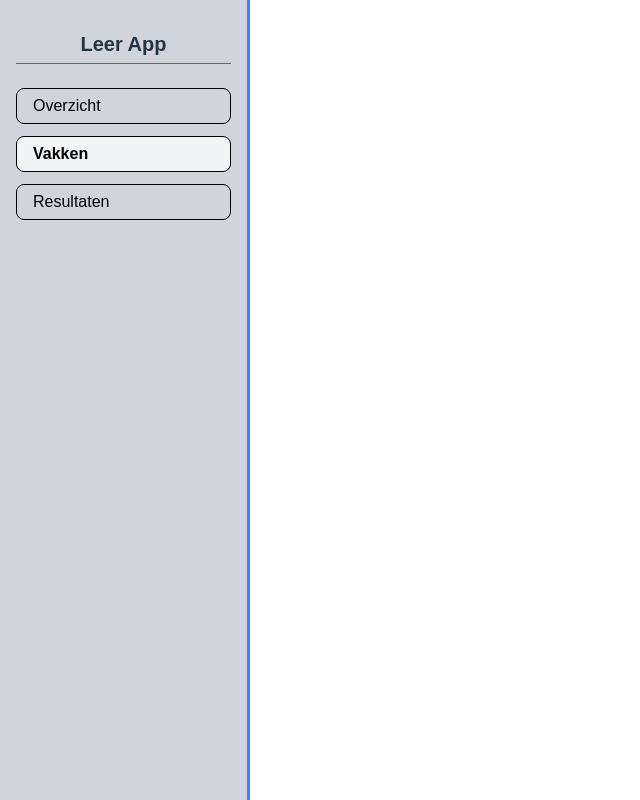
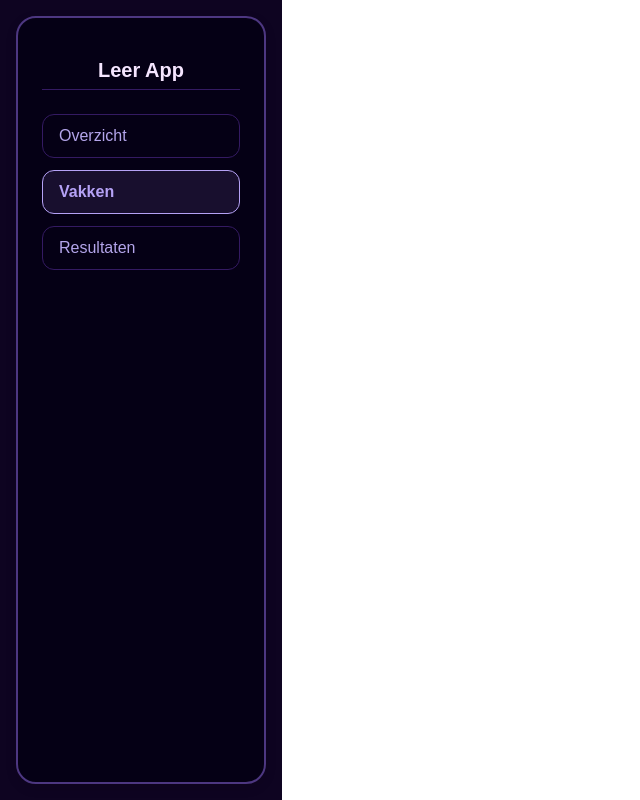
Before and after one commit to Braduptempo/learn-app, a React (Vite) app: page / in a window 1280 px wide. Shown: the whole page, without its empty margins (0-640 px from the left). Built offline with nearby package versions, Linux system fonts and the light colour scheme.

Commit message:
Changes to be committed: 	modified:   src/App.css 	modified:   src/assets/components/sidebar/sidebar.module.css 	modified:   src/assets/components/sidebar/sidebar.tsx

```diff
--- a/src/App.css
+++ b/src/App.css
@@ -1,3 +1,20 @@
+:root {
+  --bg-dark: oklch(0.1 0.06 294);
+  --bg: oklch(0.15 0.06 294);
+  --bg-light: oklch(0.2 0.06 294);
+  --text: oklch(0.96 0.1 294);
+  --text-muted: oklch(0.76 0.1 294);
+  --highlight: oklch(0.5 0.12 294);
+  --border: oklch(0.4 0.12 294);
+  --border-muted: oklch(0.3 0.12 294);
+  --primary: oklch(0.76 0.12 294);
+  --secondary: oklch(0.76 0.12 114);
+  --danger: oklch(0.7 0.12 30);
+  --warning: oklch(0.7 0.12 100);
+  --success: oklch(0.7 0.12 160);
+  --info: oklch(0.7 0.12 260);
+}
+
 .app-layout {
   display: flex;
   min-height: 100vh;
--- a/src/assets/components/sidebar/sidebar.module.css
+++ b/src/assets/components/sidebar/sidebar.module.css
@@ -1,15 +1,32 @@
+.sidebarWrapper {
+  /* De wrapper zorgt voor de ruimte rondom de sidebar */
+  padding: 1rem;
+  height: 100vh;
+  box-sizing: border-box;
+  background-color: var(--bg); /* Of de kleur van je achtergrond */
+}
+
 .sidebar {
   width: 250px;
-  height: 100vh;
-  background-color: #d1d5db; /* Lichtgrijs */
-  border-right: 3px solid #3b82f6; /* De blauwe lijn uit je screenshot */
+  height: 100%; /* Vult de resterende hoogte binnen de wrapper */
+  background-color: var(--bg-dark);
+
+  /* De ronde hoeken */
+  border-radius: 20px;
+
+  /* De randen en styling */
+  border: 2px solid var(--border);
   display: flex;
   flex-direction: column;
-  padding: 1rem;
+  padding: 1.5rem;
   box-sizing: border-box;
+
+  /* Optioneel: een subtiele schaduw voor diepte */
+  box-shadow: 0 4px 12px rgba(0, 0, 0, 0.1);
 }
 
 .title {
+  color: var(--text);
   font-size: 1.25rem;
   text-align: center;
   margin-bottom: 0.5rem;
@@ -17,7 +34,7 @@
 
 .divider {
   border: 0;
-  border-top: 1px solid #666;
+  border-top: 1px solid var(--border-muted);
   margin-bottom: 1.5rem;
 }
 
@@ -28,21 +45,25 @@
 }
 
 .navButton {
-  background: none;
-  border: 1px solid black;
-  border-radius: 8px;
-  padding: 0.5rem 1rem;
+  background-color: transparent;
+  color: var(--text-muted);
+  border: 1px solid var(--border-muted);
+  border-radius: 12px;
+  padding: 0.75rem 1rem;
   text-align: left;
   cursor: pointer;
-  font-size: 1rem;
-  transition: background 0.2s;
+  transition: all 0.2s ease;
 }
 
 .navButton:hover {
-  background-color: #e5e7eb;
+  background-color: var(--bg-light);
+  color: var(--text);
+  border-color: var(--highlight);
 }
 
 .active {
-  background-color: #f3f4f6;
+  background-color: var(--bg-light);
+  color: var(--primary);
+  border-color: var(--primary);
   font-weight: bold;
 }
--- a/src/assets/components/sidebar/sidebar.tsx
+++ b/src/assets/components/sidebar/sidebar.tsx
@@ -4,6 +4,7 @@ const Sidebar = () => {
   const menuItems = ['Overzicht', 'Vakken', 'Resultaten'];
 
   return (
+    <div className={styles.sidebarWrapper}>
       <aside className={styles.sidebar}>
         <div className={styles.header}>
           <h1 className={styles.title}>Leer App</h1>
@@ -21,6 +22,7 @@ const Sidebar = () => {
           ))}
         </nav>
       </aside>
+    </div>
   );
 };
 
```
Lines whose indentation alone changed are shown as unchanged.
